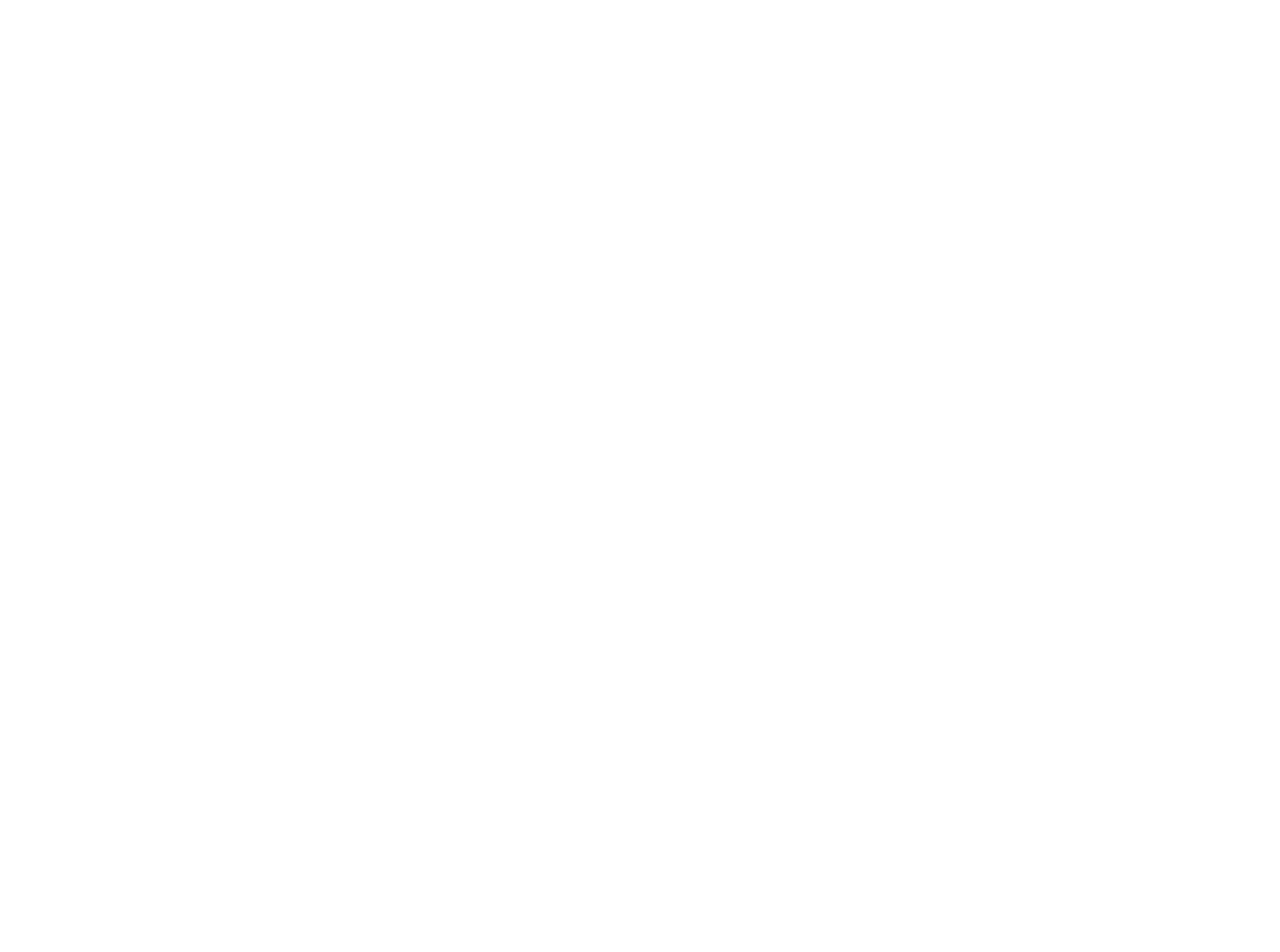
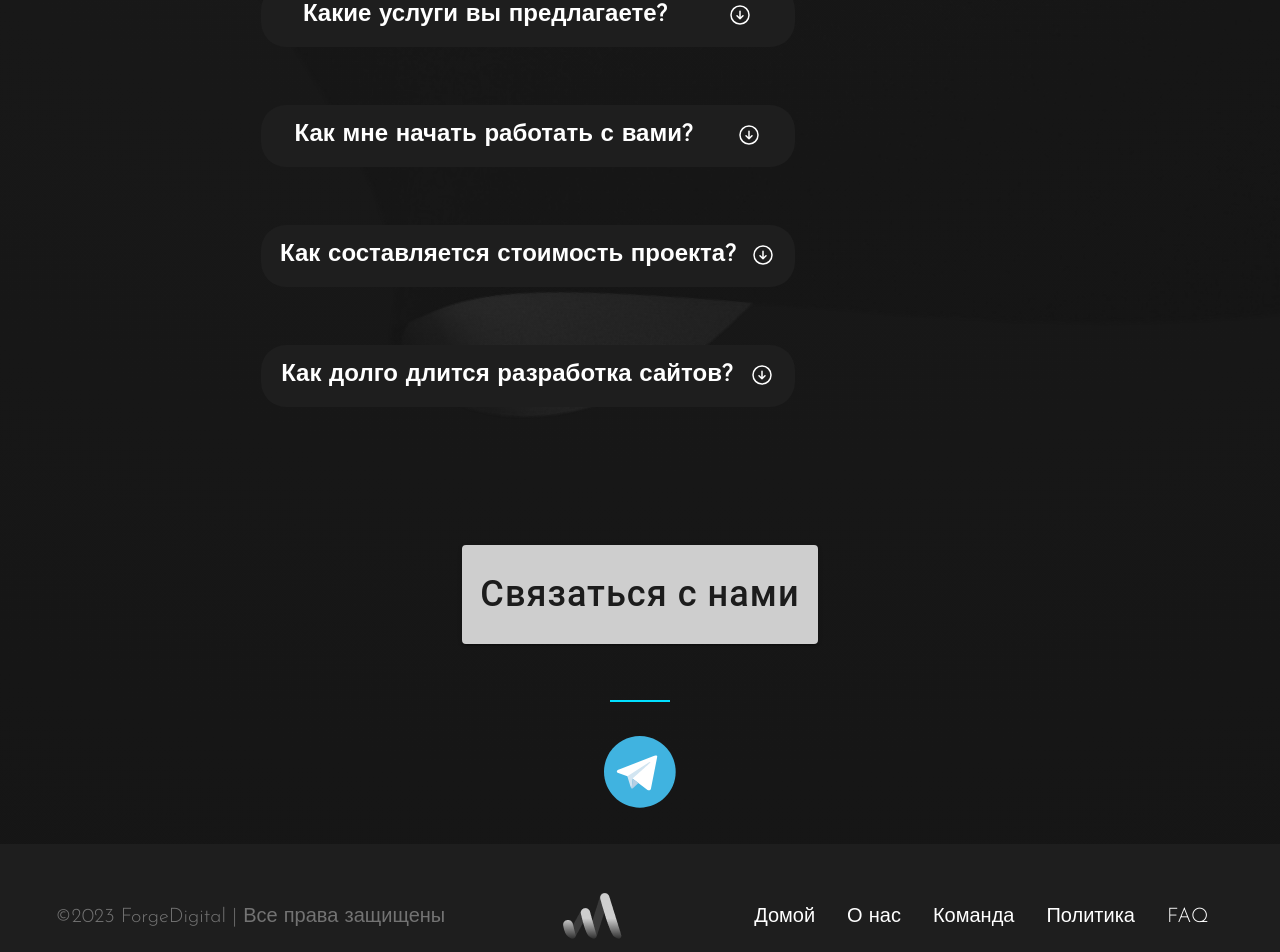
Before and after one commit to ortizdevelop/forde-digital, a React (Create React App) app: page / in a window 1280 px wide. Shown: the part 3060-4012 px from the top of the page. Before the commit the page ends 2835 px from the top, so only its background shows below. Built offline with nearby package versions, Linux system fonts and the light colour scheme; the HTML template or start-up script is replaced by a standard one.

Commit message:
Build 1.0. Work on Forge Digital components.
Work on the core components of Forge Digital has been completed. Part of the site's functionality has been added.

```diff
--- a/src/App.jsx
+++ b/src/App.jsx
@@ -1,5 +1,7 @@
 import Navbar from "./components/Navbar";
 import About from "./components/About";
+import Feedback from "./components/Feedback";
+import Footer from "./components/Footer";
 
 function App() {
   return (
@@ -7,7 +9,9 @@
       <Navbar></Navbar>
       <div className="middble-block">
         <About></About>
+        <Feedback></Feedback>
       </div>
+      <Footer></Footer>
     </div>
   );
 }
--- a/src/components/Feedback.jsx
+++ b/src/components/Feedback.jsx
@@ -1,7 +1,141 @@
+import tg from "../images/icon_tg.svg";
+import Button from "@mui/material/Button";
+
 function Feedback() {
   return (
-    <article>
-      <section></section>
+    <article className="text-white mt-[122px] px-[98px]">
+      <div className="flex flex-col items-center justify-center">
+        <h5 className="blue-line text-[36px] font-normal items-start justify-start w-full">
+          Часто задаваемые вопросы
+        </h5>
+        <section className="flex items-center justify-center">
+          <ul className="flex w-[70%] flex-wrap items-center justify-between mt-[34px]">
+            <li className="group feedback-list mb-[58px]">
+              <div className="flex items-center justify-around">
+                <p className="feedback-title">Какие услуги вы предлагаете?</p>
+                <svg
+                  xmlns="http://www.w3.org/2000/svg"
+                  fill="none"
+                  viewBox="0 0 24 24"
+                  stroke-width="1.5"
+                  stroke="currentColor"
+                  class="w-6 h-6 group-hover:rotate-[270deg]"
+                >
+                  <path
+                    stroke-linecap="round"
+                    stroke-linejoin="round"
+                    d="M9 12.75l3 3m0 0l3-3m-3 3v-7.5M21 12a9 9 0 11-18 0 9 9 0 0118 0z"
+                  />
+                </svg>
+              </div>
+              <p className="feedback-text">
+                Мы предоставляем услуги по созданию дизайна и фронтед разработки
+                сайтов, которые помогут привлечь внимание и выделится среди
+                конкурентов.
+              </p>
+            </li>
+            <li className="group group feedback-list mb-[58px]">
+              <div className="flex items-center justify-around">
+                <p className="feedback-title">
+                  Как мне начать работать с вами?
+                </p>
+                <svg
+                  xmlns="http://www.w3.org/2000/svg"
+                  fill="none"
+                  viewBox="0 0 24 24"
+                  stroke-width="1.5"
+                  stroke="currentColor"
+                  class="w-6 h-6 group-hover:rotate-[270deg]"
+                >
+                  <path
+                    stroke-linecap="round"
+                    stroke-linejoin="round"
+                    d="M9 12.75l3 3m0 0l3-3m-3 3v-7.5M21 12a9 9 0 11-18 0 9 9 0 0118 0z"
+                  />
+                </svg>
+              </div>
+              <p className="feedback-text">
+                Все просто, вам нужно связаться с нами через форму обратной
+                связи и мы обсудим ваш проект и индивидуальные требования.
+              </p>
+            </li>
+            <li className="group group feedback-list mb-[58px]">
+              <div className="flex items-center justify-around">
+                <p className="feedback-title">
+                  Как составляется стоимость проекта?
+                </p>
+                <svg
+                  xmlns="http://www.w3.org/2000/svg"
+                  fill="none"
+                  viewBox="0 0 24 24"
+                  stroke-width="1.5"
+                  stroke="currentColor"
+                  class="w-6 h-6 group-hover:rotate-[270deg]"
+                >
+                  <path
+                    stroke-linecap="round"
+                    stroke-linejoin="round"
+                    d="M9 12.75l3 3m0 0l3-3m-3 3v-7.5M21 12a9 9 0 11-18 0 9 9 0 0118 0z"
+                  />
+                </svg>
+              </div>
+              <p className="feedback-text">
+                Цена проекта зависит от его сложности и индивидуальных
+                требований. Мы будем рады все обсудить и предложить оптимальный
+                бюджет.
+              </p>
+            </li>
+            <li className="group group feedback-list mb-[58px]">
+              <div className="flex items-center justify-around">
+                <p className="feedback-title">
+                  Как долго длится разработка сайтов?
+                </p>
+                <svg
+                  xmlns="http://www.w3.org/2000/svg"
+                  fill="none"
+                  viewBox="0 0 24 24"
+                  stroke-width="1.5"
+                  stroke="currentColor"
+                  class="w-6 h-6 group-hover:rotate-[270deg]"
+                >
+                  <path
+                    stroke-linecap="round"
+                    stroke-linejoin="round"
+                    d="M9 12.75l3 3m0 0l3-3m-3 3v-7.5M21 12a9 9 0 11-18 0 9 9 0 0118 0z"
+                  />
+                </svg>
+              </div>
+              <p className="feedback-text">
+                Срок зависит от сложности и требований. Мы стараемся работать
+                быстро и при этом не жертвовать качеством дизайна и функционала.
+              </p>
+            </li>
+          </ul>
+        </section>
+        <section className="flex flex-col items-center justify-center">
+          <Button
+            className="button"
+            sx={{
+              color: "#1c1c1c",
+              background: "#CECECE",
+              "&:hover": { background: "transparent", color: "#CECECE" },
+              border: "2px #CECECE solid",
+              padding: 2,
+              marginTop: 10,
+              fontSize: 36,
+              fontWeight: 500,
+              textTransform: "initial",
+            }}
+            variant="contained"
+          >
+            Связаться с нами
+          </Button>
+          <div className="w-full flex items-center justify-center my-[46px]">
+            <span className="line"></span>
+          </div>
+          <img className="mb-9" src={tg} alt="" />
+        </section>
+      </div>
     </article>
   );
 }
--- /dev/null
+++ b/src/components/Footer.jsx
@@ -0,0 +1,37 @@
+import logo from "../images/Logo.png";
+
+function Footer() {
+  return (
+    <footer className="text-white w-full bg-[#1E1E1E] py-11">
+      <div className="flex items-center justify-center">
+        <nav className="w-full flex items-center justify-around">
+          <p className="text-neutral-500 text-[20px] font-light leading-loose">
+            ©2023 ForgeDigital | Все права защищены
+          </p>
+          <img src={logo} alt="" className="" />
+          <ul className="flex items-center">
+            <li className="footer-list">
+              <button className="footer-btn">Домой</button>
+            </li>
+            <li className="footer-list">
+              <button className="footer-btn">О нас</button>
+            </li>
+            <li className="footer-list">
+              <button className="footer-btn">Команда</button>
+            </li>
+            <li className="footer-list">
+              <button className="footer-btn">Политика</button>
+            </li>
+            <li className="footer-list ">
+              <button className="text-white text-[20px] font-light leading-loose">
+                FAQ
+              </button>
+            </li>
+          </ul>
+        </nav>
+      </div>
+    </footer>
+  );
+}
+
+export default Footer;
--- a/src/index.css
+++ b/src/index.css
@@ -40,3 +40,27 @@
 .bg-radiant {
   background: radial-gradient(circle, rgb(28, 28, 28) 0%, rgb(21, 21, 21) 100%);
 }
+
+.feedback-list {
+  @apply inline-block w-[534px] h-[62px] bg-[#1E1E1E] rounded-[25px] items-center text-center p-3 transition-all duration-500 hover:h-[222px];
+}
+
+.feedback-title {
+  @apply text-white text-[24px] font-semibold group-hover:text-start transition-all duration-500;
+}
+
+.feedback-text {
+  @apply w-[487px] text-white text-[20px] px-[20px] mt-[35px] font-light leading-7 invisible group-hover:visible text-start;
+}
+
+.footer-list {
+  @apply mx-4 before:block before:absolute before:bg-white before:content-[""] before:w-[0px] before:h-[2px] before:top-0 after:block after:absolute after:bg-white after:content-[""] after:w-[0px] after:h-[2px] after:bottom-0 relative inline-block before:transition-all after:transition-all hover:before:w-full hover:after:w-full hover:after:right-0 hover:before:left-0 before:left-0 after:right-0 duration-[350ms] before:duration-[350ms] after:duration-[350ms];
+}
+
+.footer-btn {
+  @apply text-[20px] font-light leading-loose;
+}
+
+.line {
+  @apply relative inline-block  before:block before:absolute before:content-[''] before:w-[60px] before:h-[2px] before:bg-[#00E0FF] before:top-[10px] before:left-[-30px] before:bottom-0 before:right-0;
+}
```
Also changed, not shown: src/images/icon_tg.svg (added).
